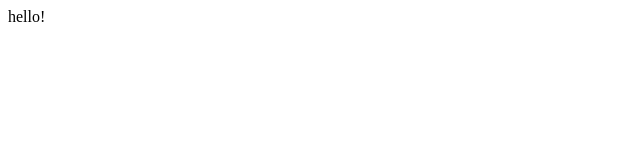
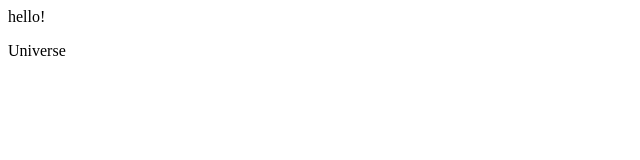
Before and after one commit to NagendraBabuSadu/demo-repo, a plain HTML site: page index.html in a window 1280 px wide. Shown: the full height of the page, 0-640 px from the left. Drawn offline with Linux system fonts and the light colour scheme.

Commit message:
Updated index.html with a new line Universe

```diff
--- a/index.html
+++ b/index.html
@@ -1 +1,2 @@
 <p>hello!<p>
+<p>Universe<p>
```
